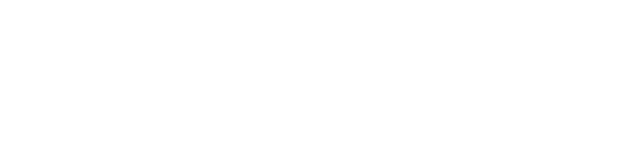
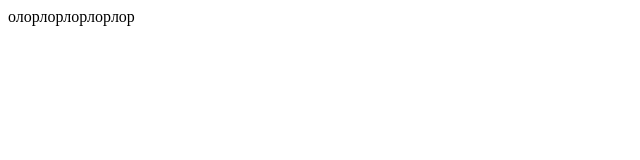
Before and after one commit to jafrate/technomart, a plain HTML site: page index.html in a window 1280 px wide. Shown: the whole page, without its empty margins (0-640 px from the left). Drawn offline with Linux system fonts and the light colour scheme.

Commit message:
кувфсе

```diff
--- a/index.html
+++ b/index.html
@@ -5,6 +5,6 @@
 	<title>Document</title>
 </head>
 <body>
-
+	олорлорлорлорлор
 </body>
 </html>
```
